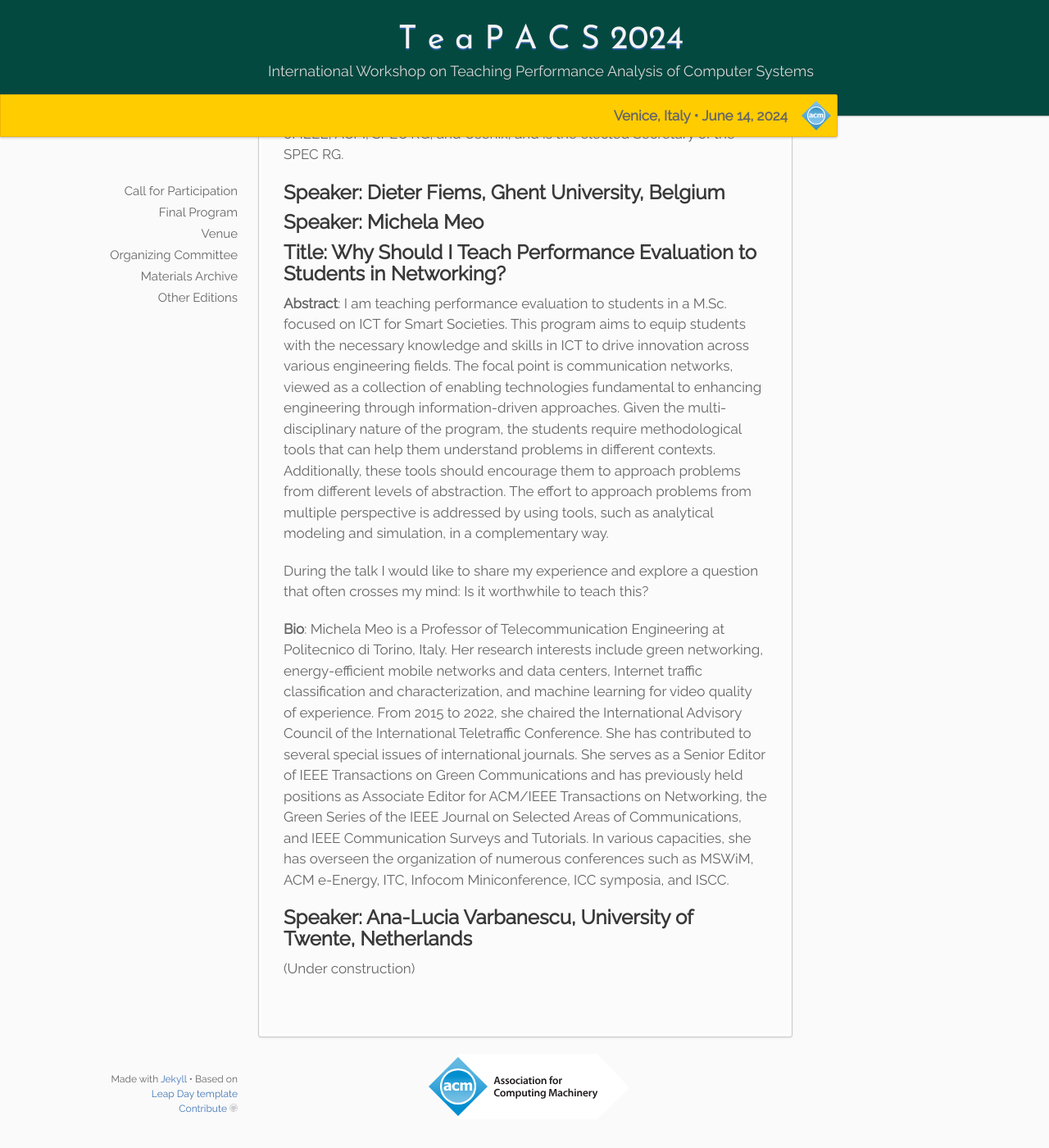
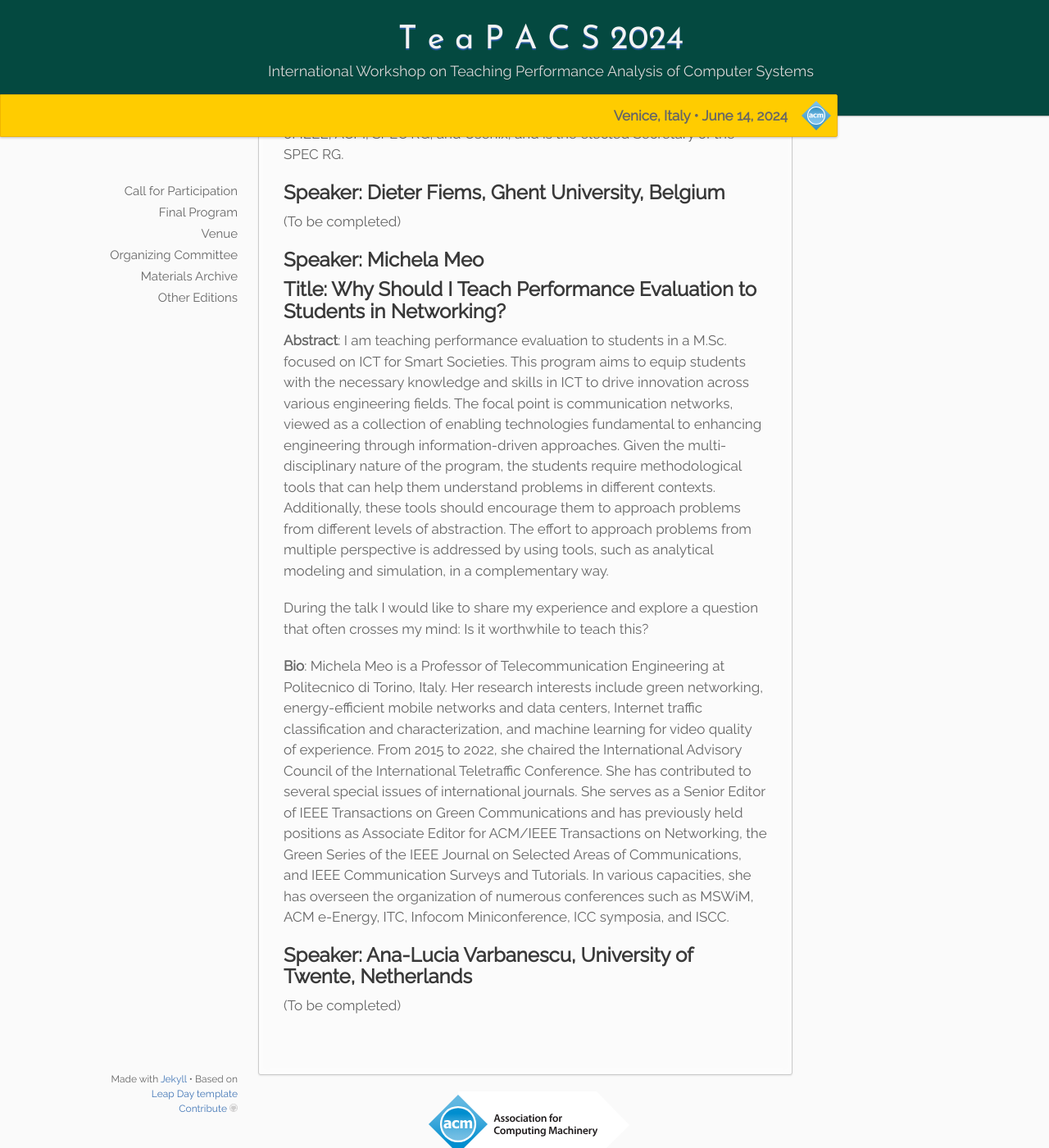
Before and after one commit to alessandropellegrini/teapacs.github.io, a Jekyll site: the page built from _2024/05.program.md, in a window 1280 px wide and 1400 px high, scrolled down 893 px. Shown: the whole window at 82% size. Built offline with Jekyll 4.4.1, drawn with Linux system fonts in a browser that asks for light colours.

Commit message:
Update 05.program.md

```diff
--- a/_2024/05.program.md
+++ b/_2024/05.program.md
@@ -29,6 +29,7 @@ permalink: /:collection/program/
 **Bio**: Cristina L. Abad is a Professor in the Department of Electrical Engineering and Computer Science at Escuela Superior Politécnica del Litoral in Guayaquil-Ecuador, where she leads the Distributed Systems Research Lab and co-directs the Big Data Research Group. She received her Ph.D. in 2014 from the University of Illinois at Urbana-Champaign. For three years during her PhD, she was a Software Engineering Intern in the Hadoop Core Team at Yahoo, where she worked on workload modeling and evaluation of the HDFS and had the opportunity to contribute to the Apache Hadoop codebase. Her research interests lie at the intersection of Distributed Systems and Performance Engineering. In particular, she works on designing and building distributed systems that can self-adapt to workload changes and maximize performance, with applications in cloud computing and Big Data. Her international funding sources have included VLIR-UOS, Google, Microsoft, Amazon Web Services, and AT&T Labs Research. She has received a Fulbright Fellowship, a UIUC CS Excellence Fellowship, and two Google Faculty Research Awards. Cristina is a member of IEEE, ACM, SPEC RG, and Usenix, and is the elected Secretary of the SPEC RG.
 
 ## Speaker: Dieter Fiems, Ghent University, Belgium
+(To be completed)
 
 ## Speaker: Michela Meo
 ## Title: Why Should I Teach Performance Evaluation to Students in Networking?
@@ -40,8 +41,9 @@ During the talk I would like to share my experience and explore a question that
 **Bio**: Michela Meo is a Professor of Telecommunication Engineering at Politecnico di Torino, Italy. Her research interests include green networking, energy-efficient mobile networks and data centers, Internet traffic classification and characterization, and machine learning for video quality of experience. From 2015 to 2022, she chaired the International Advisory Council of the International Teletraffic Conference. She has contributed to several special issues of international journals. She serves as a Senior Editor of IEEE Transactions on Green  Communications and has previously held positions as Associate Editor for ACM/IEEE Transactions on Networking, the Green Series of the IEEE Journal on Selected Areas of Communications, and IEEE Communication Surveys and Tutorials. In various capacities, she has overseen the organization of numerous conferences such as MSWiM, ACM e-Energy, ITC, Infocom Miniconference, ICC symposia, and ISCC.
 
 ## Speaker: Ana-Lucia Varbanescu, University of Twente, Netherlands
+(To be completed)
 
-(Under construction)
+
 
 <!--
 
```
